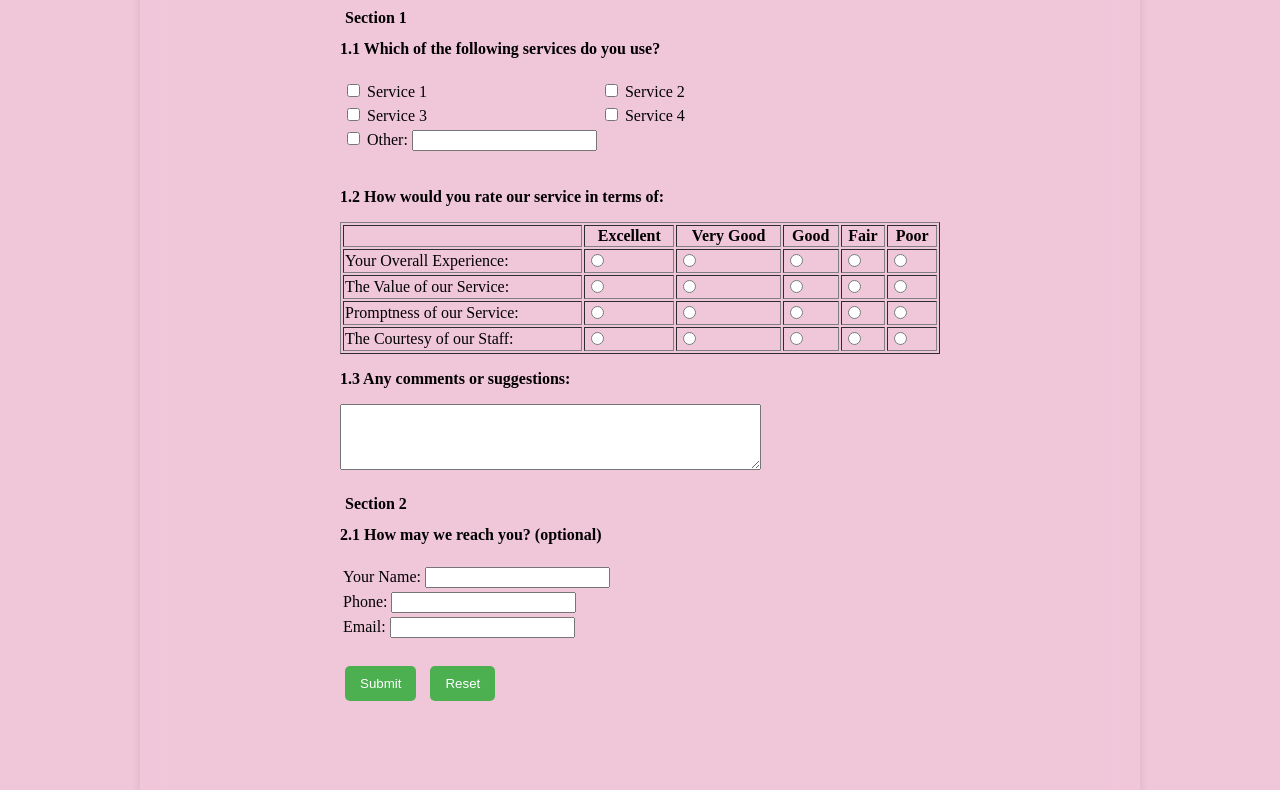
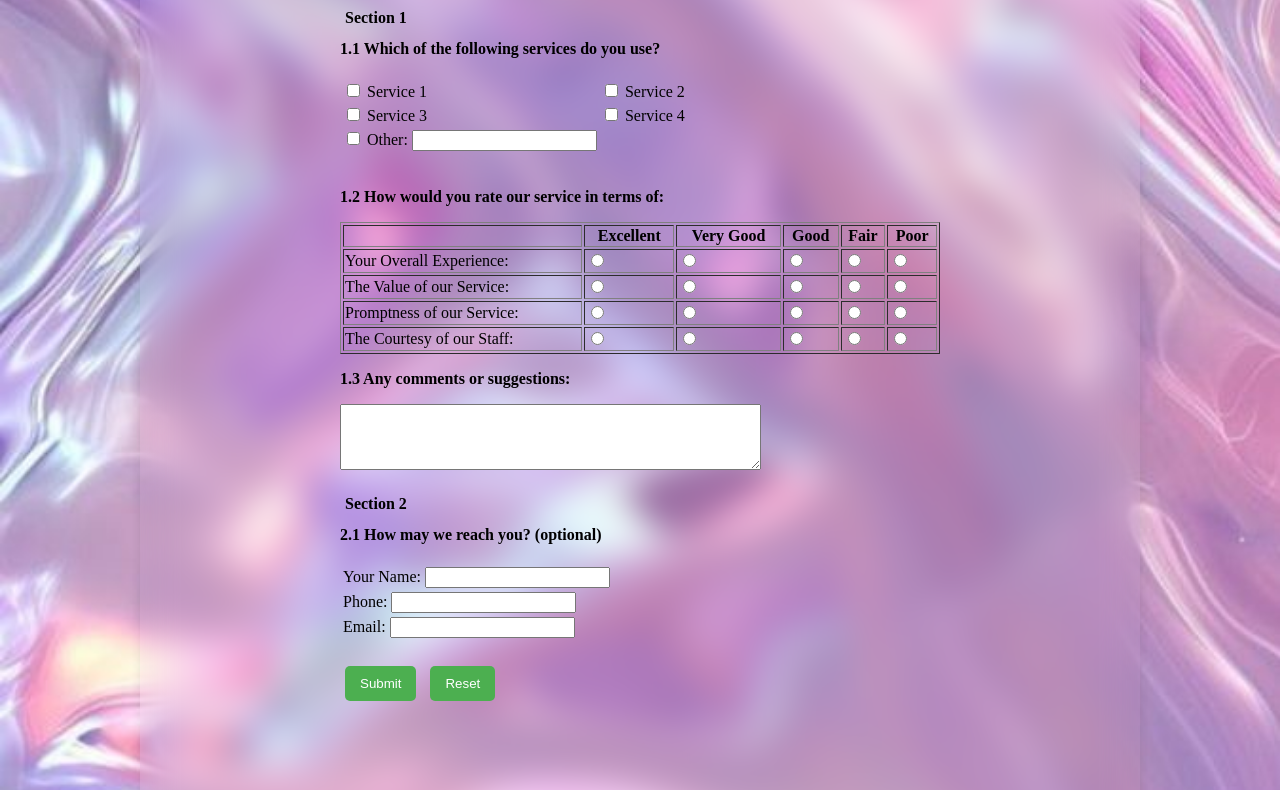
Before and after one commit to Rubs-17/surveyForm, a plain HTML site: page index.html in a window 1280 px wide. Shown: the part 92-882 px from the top of the page. Drawn offline with Linux system fonts and the light colour scheme.

Commit message:
Update surveyStyle.css

```diff
--- a/surveyStyle.css
+++ b/surveyStyle.css
@@ -1,5 +1,5 @@
 body {
-    background-color: #f0c6d9; /* Background image */
+     background-image: url('bg6.jpg');
     background-size: cover;
     background-position: center;
     height: 100vh;
```
